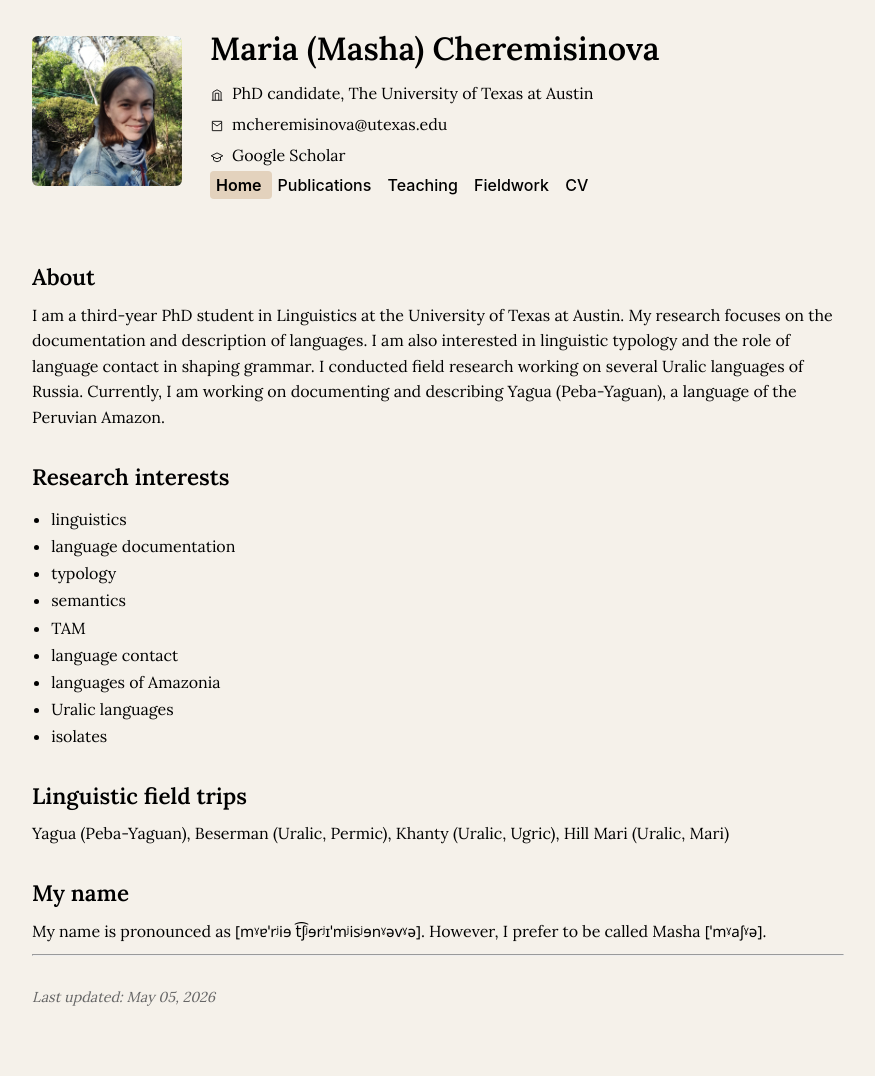
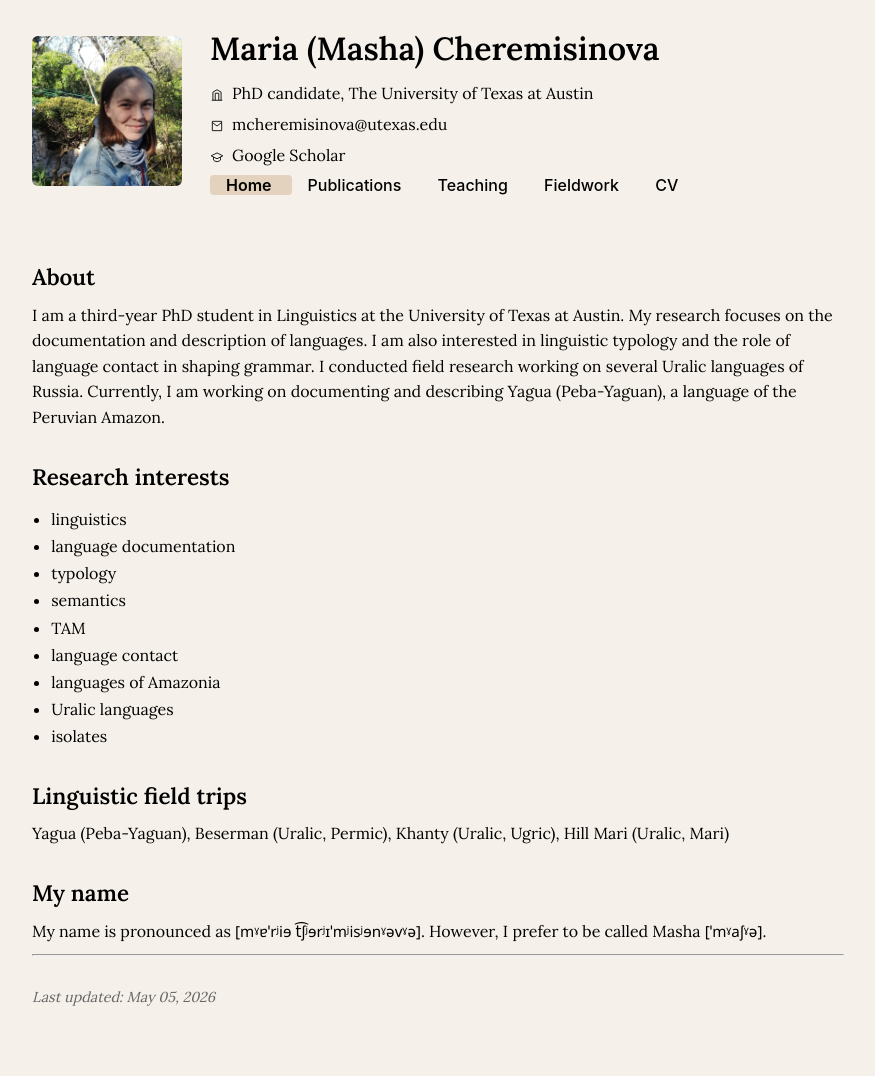
Before and after one commit to mashache/mashache.github.io, a Jekyll site: the page built from index.md, in a window 1280 px wide. Shown: the whole page, without its empty margins (202-1077 px from the left). Built offline with Jekyll 4.4.1, drawn with Linux system fonts in a browser that asks for light colours.

Commit message:
Update custom.css

```diff
--- a/assets/custom.css
+++ b/assets/custom.css
@@ -58,14 +58,14 @@ img { max-width: 100%; height: auto; border-radius: 10px; }
 .site-header {
   max-width: 860px;
   margin: 0 auto;
-  padding: 20px 24px 10px;   /* ↓ reduce */
+  padding: 20px 24px 10px;
 }
 
 .profile-block {
   display: flex;
   align-items: center;
   gap: 28px;
-  margin-bottom: 10px;       /* ↓ reduce */
+  margin-bottom: 20px;
 }
 
 .site-menu a {
@@ -73,7 +73,7 @@ img { max-width: 100%; height: auto; border-radius: 10px; }
   text-decoration: none;
   font-weight: 500;
   font-family: "Inter", system-ui, sans-serif;
-  padding: 4px 6px;
+  padding: 0px 16px;
   border-radius: 4px;
   transition: background-color 0.2s ease;
 }
```
